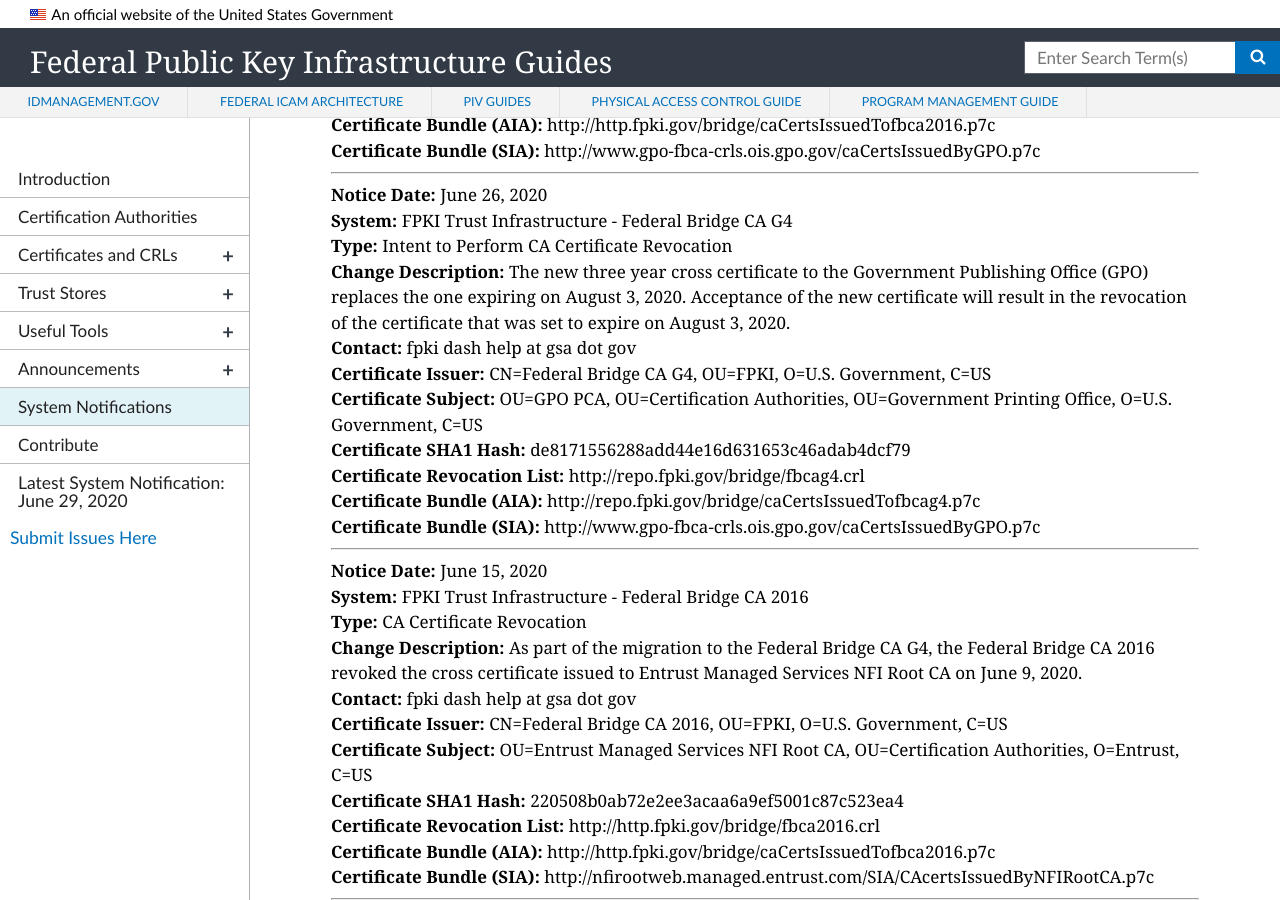
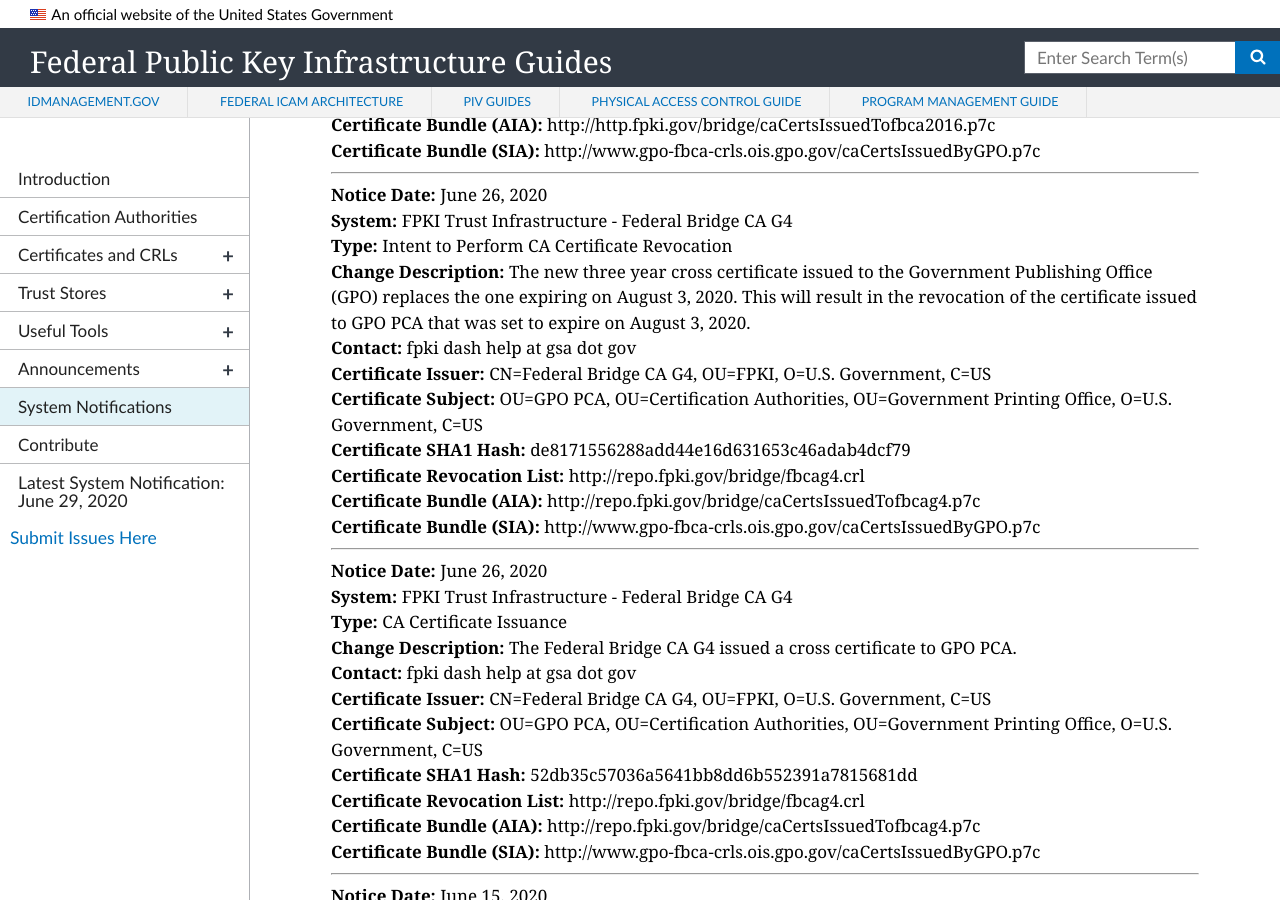
Before and after one commit to GSA/fpki-guides, a Jekyll site: the page built from pages/fpki_notifications.md, in a window 1280 px wide and 900 px high, scrolled down 1698 px. Built offline with Jekyll 4.4.1, drawn with Linux system fonts in a browser that asks for light colours; nearby versions of some CDN libraries.

Commit message:
Update notifications.yml

```diff
--- a/_data/notifications.yml
+++ b/_data/notifications.yml
@@ -2525,11 +2525,25 @@
   ocsp_uri:
 
 - notice_date: June 26, 2020
+  change_type: CA Certificate Issuance
+  start_datetime: June 25, 2020
+  system: FPKI Trust Infrastructure - Federal Bridge CA G4
+  change_description: The Federal Bridge CA G4 issued a cross certificate to GPO PCA.
+  contact: fpki dash help at gsa dot gov
+  ca_certificate_hash: 52db35c57036a5641bb8dd6b552391a7815681dd
+  ca_certificate_issuer: CN=Federal Bridge CA G4, OU=FPKI, O=U.S. Government, C=US
+  ca_certificate_subject: OU=GPO PCA, OU=Certification Authorities, OU=Government Printing Office, O=U.S. Government, C=US
+  cdp_uri: http://repo.fpki.gov/bridge/fbcag4.crl
+  aia_uri: http://repo.fpki.gov/bridge/caCertsIssuedTofbcag4.p7c
+  sia_uri: http://www.gpo-fbca-crls.ois.gpo.gov/caCertsIssuedByGPO.p7c
+  ocsp_uri:
+
+- notice_date: June 26, 2020
   change_type: Intent to Perform CA Certificate Revocation
   start_datetime:
   end_datetime:
   system: FPKI Trust Infrastructure - Federal Bridge CA G4
-  change_description: The new three year cross certificate to the Government Publishing Office (GPO) replaces the one expiring on August 3, 2020. Acceptance of the new certificate will result in the revocation of the certificate that was set to expire on August 3, 2020.
+  change_description: The new three year cross certificate issued to the Government Publishing Office (GPO) replaces the one expiring on August 3, 2020. This will result in the revocation of the certificate issued to GPO PCA that was set to expire on August 3, 2020.
   contact: fpki dash help at gsa dot gov
   ca_certificate_hash: de8171556288add44e16d631653c46adab4dcf79
   ca_certificate_issuer: CN=Federal Bridge CA G4, OU=FPKI, O=U.S. Government, C=US
```
